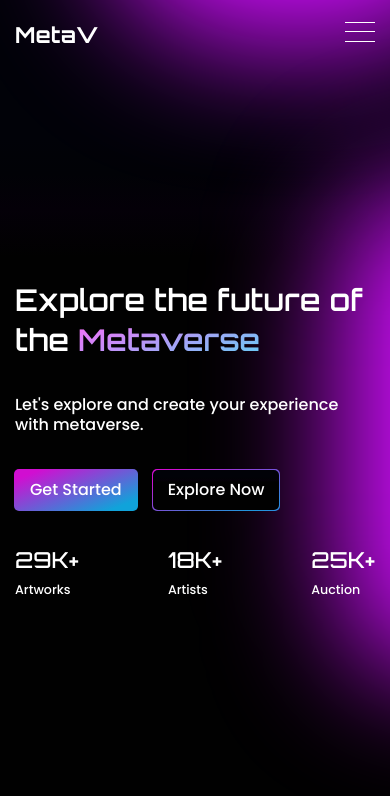
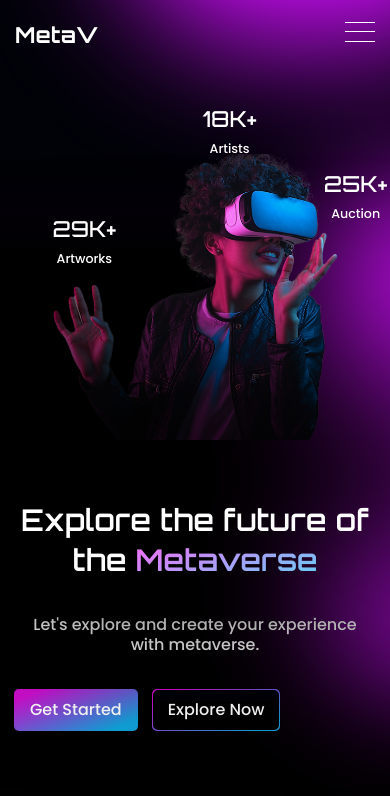
Before and after one commit to Flaer6/MetaV, a Svelte app: page / in a window 390 px wide. Shown: the top 796 px of the page. Built offline with nearby package versions, Linux system fonts and the light colour scheme.

Commit message:
add animation for main screen

```diff
--- a/package.json
+++ b/package.json
@@ -4,7 +4,7 @@
 	"version": "0.0.0",
 	"type": "module",
 	"scripts": {
-    "dev": "vite",
+		"dev": "vite --host 192.168.100.205",
 		"build": "vite build",
 		"preview": "vite preview",
 		"check": "svelte-check --tsconfig ./tsconfig.json"
--- a/src/components/layout/header/Menu.svelte
+++ b/src/components/layout/header/Menu.svelte
@@ -54,12 +54,12 @@
 		}
 	}
 	.wrapperMenu {
-		@apply min-h-screen min-w-[50%] absolute top-0 right-0 bg-neutral-950 text-right pt-[105px] origin-right scale-x-0 transition-all ease-out;
+		@apply min-h-screen min-w-[70%] absolute top-0 right-0 bg-neutral-950 text-right pt-[105px] origin-right scale-x-0 transition-all ease-out;
 		&.open {
 			@apply scale-x-100;
 		}
 	}
 	.link {
-		@apply py-[15px] border-b border-solid border-neutral-700 block pr-[15px] transition-all hover:bg-neutral-900;
+		@apply py-[20px] border-t border-solid border-neutral-700 block pr-[15px] transition-all hover:bg-neutral-900 text-[18px];
 	}
 </style>
--- a/src/components/screens/home/sections/Main.svelte
+++ b/src/components/screens/home/sections/Main.svelte
@@ -5,9 +5,7 @@
 </script>
 
 <Section className="wrapper relative overflow-hidden">
-	<div
-		class="inner min-h-screen pt-[70px] flex items-center justify-between max-md:flex-col-reverse max-md:justify-stretch max-md:gap-[25px] max-[455px]:pt-[40px] max-sm:justify-center max-sm:items-start"
-	>
+	<div class="inner">
 		<div class="max-w-[600px] max-lg:max-w-[460px]">
 			<h1
 				class="text-[45px] leading-[68px] max-md:text-[40px] max-md:leading-[55px] relative z-[1] max-[455px]:text-[30px] max-[455px]:leading-[40px]"
@@ -20,10 +18,15 @@
 				Let's explore and create your experience with metaverse.
 			</p>
 			<GetStarted />
-			<State />
+			<div class="max-sm:hidden">
+				<State />
+			</div>
 		</div>
-		<div class="img-wrapper max-md:max-w-[285px] max-sm:hidden">
+		<div class="img-wrapper">
 			<img class="" src="/top-img.png" alt="women" loading="lazy" />
+			<div class="sm:hidden">
+				<State />
+			</div>
 		</div>
 	</div>
 </Section>
@@ -31,18 +34,23 @@
 <style lang="scss">
 	@import '../../../../assets/sass/mixins.scss';
 	.img-wrapper {
-		@apply relative;
+		@apply relative max-md:max-w-[285px];
 		&::before {
 			content: '';
-			@apply w-[64px] h-[73px] absolute top-[130px] left-0;
+			@apply w-[64px] h-[73px] absolute top-[130px] left-0 max-sm:content-none;
 			@include bg-img('/stars.svg', contain, center);
+			animation: imgAnimate 2.1s linear infinite alternate;
 		}
 		&::after {
 			content: '';
-			@apply w-[546px] h-[303px] absolute -bottom-[105px] -left-[80px] blur-[90px] bg-black;
+			@apply w-[546px] h-[303px] absolute -bottom-[105px] -left-[80px] blur-[90px] bg-black max-sm:h-[210px];
+		}
+		img {
+			animation: imgAnimate 1.5s ease;
 		}
 	}
 	.inner {
+		@apply min-h-screen pt-[70px] flex items-center justify-between max-md:flex-col-reverse max-md:justify-stretch max-md:gap-[25px] max-[455px]:pt-[40px] max-sm:justify-center max-sm:items-center max-sm:text-center max-sm:pt-0 relative;
 		&::before {
 			content: '';
 			@apply absolute -top-[255px] left-[100px] w-[400px] h-[300px] bg-[#d10eff] blur-3xl rounded-full -z-[1];
@@ -52,4 +60,13 @@
 			@apply absolute top-[180px] -right-[150px] w-[200px] h-[500px] bg-[#d10eff] blur-3xl rounded-full -z-[1];
 		}
 	}
+	@keyframes imgAnimate {
+		0% {
+			opacity: 0.3;
+			transform: translateY(15px);
+		}
+		100% {
+			opacity: 1;
+		}
+	}
 </style>
--- a/src/components/screens/home/state/State.svelte
+++ b/src/components/screens/home/state/State.svelte
@@ -26,11 +26,9 @@
 	})
 </script>
 
-<div
-	class="pt-[40px] flex items-center gap-[68px] max-md:pt-[30px] max-[455px]:pt-[35px] max-[455px]:justify-between max-[455px]:gap-1"
->
+<div class="wrapper">
 	{#each states as state, index}
-		<dl class="">
+		<dl class="state">
 			<dt class="text-[24px] font-medium font-Orbitron max-md:text-[22px]">
 				{roundedNumbers[index]}K+
 			</dt>
@@ -38,3 +36,51 @@
 		</dl>
 	{/each}
 </div>
+
+<style lang="scss">
+	.wrapper {
+		@apply pt-[40px] flex items-center gap-[68px] max-md:pt-[30px] max-[455px]:pt-[35px] max-[455px]:justify-between max-[455px]:gap-1;
+		.state {
+			@apply max-sm:absolute z-[1];
+			&:nth-child(1) {
+				animation: animate1 1.5s ease;
+				@apply top-[60px] left-[0];
+			}
+			&:nth-child(2) {
+				animation: animate2 1.5s ease;
+				@apply -top-[50px] left-[150px];
+			}
+			&:nth-child(3) {
+				animation: animate3 1.5s ease;
+				@apply top-[15px] -right-[50px];
+			}
+		}
+	}
+	@keyframes animate1 {
+		0% {
+			transform: translateX(35px);
+			opacity: 0;
+		}
+		100% {
+			opacity: 1;
+		}
+	}
+	@keyframes animate2 {
+		0% {
+			transform: translateY(-35px);
+			opacity: 0;
+		}
+		100% {
+			opacity: 1;
+		}
+	}
+	@keyframes animate3 {
+		0% {
+			transform: translateX(-35px);
+			opacity: 0;
+		}
+		100% {
+			opacity: 1;
+		}
+	}
+</style>
--- a/src/components/ui/buttons/Explore.svelte
+++ b/src/components/ui/buttons/Explore.svelte
@@ -12,7 +12,7 @@
 		@apply relative rounded-[5px] text-[20px] font-medium max-md:text-[18px] max-[455px]:text-[16px];
 
 		background: inherit;
-		transition: all 0.5s;
+		transition: all 0.3s;
 		background: $main-bg;
 		&::before {
 			content: '';
@@ -20,7 +20,7 @@
 			background: $neon;
 		}
 		&:hover {
-			background: $neon;
+			box-shadow: 1px 1px 1px 2px #d10ed1;
 		}
 	}
 </style>
--- a/src/components/ui/buttons/Started.svelte
+++ b/src/components/ui/buttons/Started.svelte
@@ -11,9 +11,10 @@
 	.started {
 		@apply relative rounded-[5px] text-[20px] font-medium box-border max-md:text-[18px] max-[455px]:text-[16px];
 		background: $neon;
-		transition: all 0.5s ease;
+		transition: all 0.3s ease;
 		&:hover {
-			background: $main-bg;
+			// background: $main-bg;
+			@apply shadow-inner shadow-zinc-950;
 		}
 		&::before {
 			content: '';
```
Lines whose indentation alone changed are shown as unchanged.
